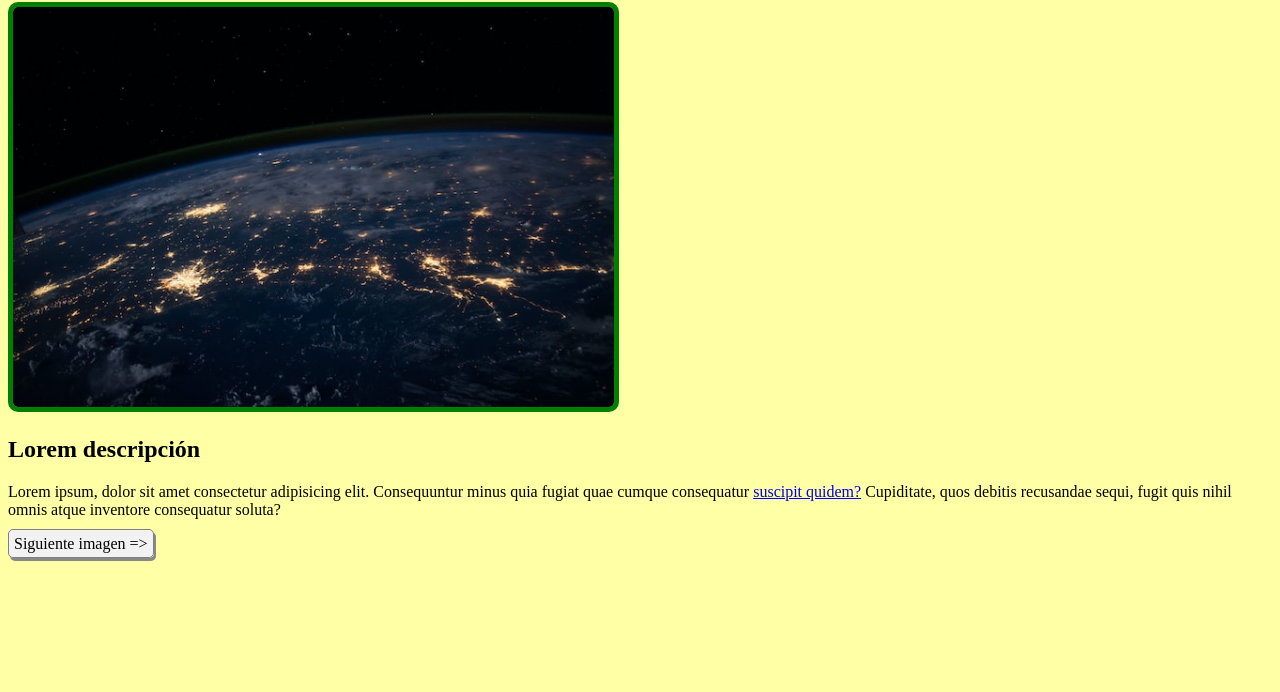
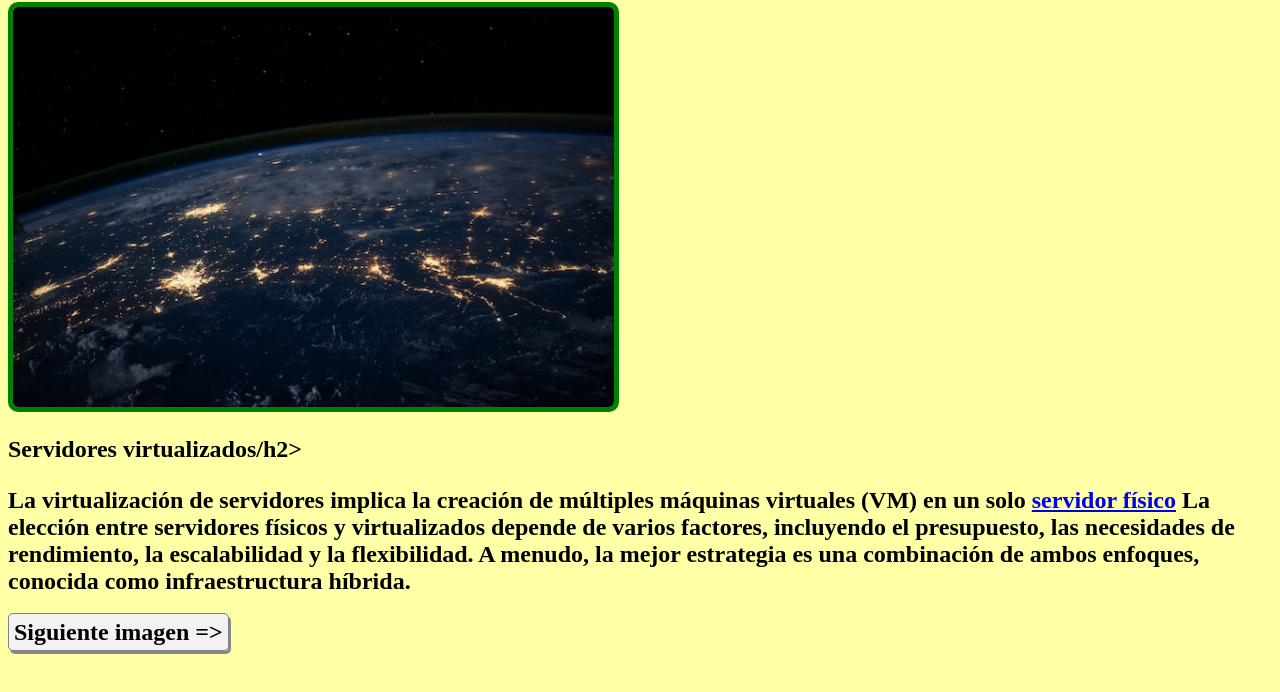
Before and after one commit to laraolivares/taller-subgrupo2, a plain HTML site: page index.html in a window 1280 px wide. Shown: the part 78-770 px from the top of the page. Drawn offline with Linux system fonts and the light colour scheme.

Commit message:
Update index.html
Cambiar la informacion en el texto

```diff
--- a/index.html
+++ b/index.html
@@ -11,10 +11,12 @@
 <body>
     <h1>Galería de la Tecnología</h1>
     <img src="img1.jpg" alt="Imagen de la NASA" class="image"/>
-    <h2>Lorem descripción</h2>
-    <p>Lorem ipsum, dolor sit amet consectetur adipisicing elit. Consequuntur minus quia fugiat quae cumque consequatur
-        <a href="page2.html">suscipit quidem?</a> Cupiditate, quos debitis recusandae sequi, fugit quis nihil omnis atque inventore consequatur
-        soluta?</p>
+    <h2>Servidores virtualizados/h2>
+    <p>La virtualización de servidores implica la creación de múltiples máquinas virtuales (VM) en un solo
+        <a href="page2.html">servidor físico</a>
+        La elección entre servidores físicos y virtualizados depende de varios factores,
+        incluyendo el presupuesto, las necesidades de rendimiento, la escalabilidad y la flexibilidad.
+        A menudo, la mejor estrategia es una combinación de ambos enfoques, conocida como infraestructura híbrida.</p>
     <a href="page2.html" title="Imagen siguiente" class="link-button">Siguiente imagen =&gt;</a>
 </body>
 
```
